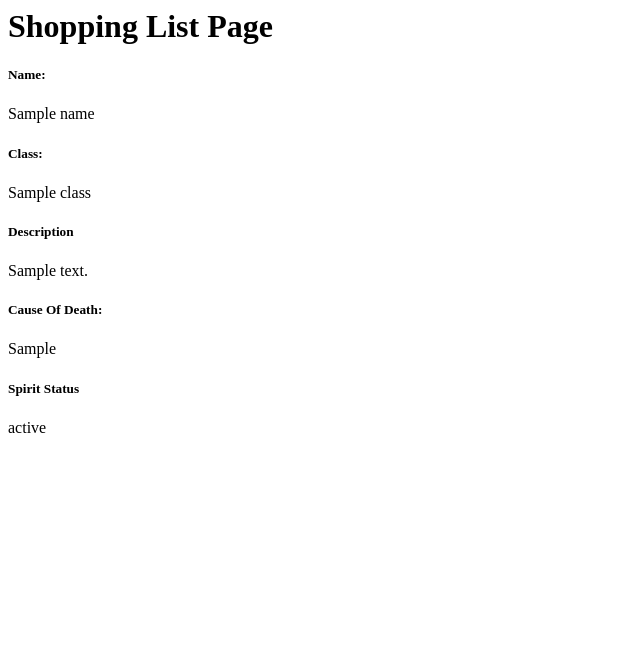
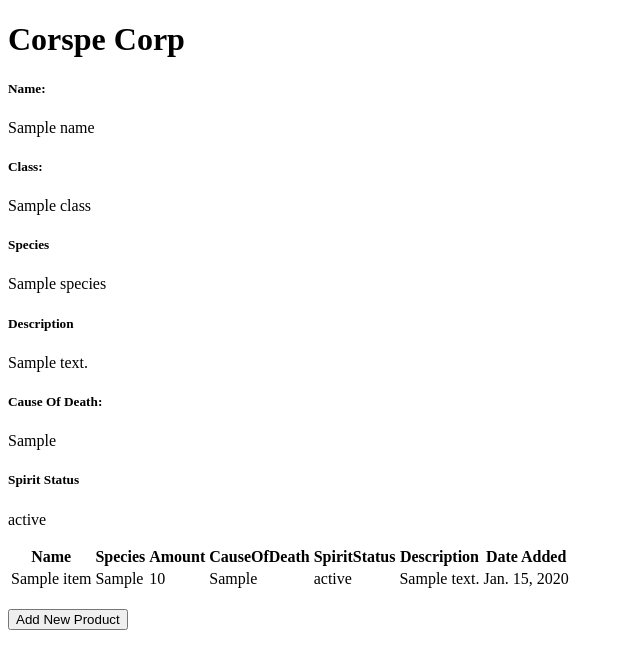
Before and after one commit to Hilmy224/shopping-list-TaskVersion, a Django app: template main/templates/main.html in a window 1280 px wide. Shown: the top 669 px of the page, without its empty margins (0-640 px from the left). Run offline with Django 4.2, Linux system fonts and the light colour scheme; tables that the repository leaves empty hold one stand-in row (values such as "Sample post"); the template is opened without the code that fills it: values that come from a table or form of the project are taken from there, most other values are stand-ins (such as "Sample title", 1, 10 or a date in 2020).

Commit message:
Coding side of Tugas 2 PBP done

```diff
--- a/Project_Hoard/settings.py
+++ b/Project_Hoard/settings.py
@@ -55,7 +55,7 @@ ROOT_URLCONF = 'Project_Hoard.urls'
 TEMPLATES = [
     {
         'BACKEND': 'django.template.backends.django.DjangoTemplates',
-        'DIRS': [],
+        'DIRS': [BASE_DIR / 'templates'],
         'APP_DIRS': True,
         'OPTIONS': {
             'context_processors': [
--- a/Project_Hoard/urls.py
+++ b/Project_Hoard/urls.py
@@ -19,5 +19,5 @@ from django.urls import path,include
 
 urlpatterns = [
     path('admin/', admin.site.urls),
-    path('main/', include('main.urls')),
+    path('', include('main.urls')),
 ]
--- a/main/models.py
+++ b/main/models.py
@@ -1,10 +1,12 @@
 from django.db import models
 
-# Create your models here.
+# Create your models here.date_added = models.DateField(auto_now_add=True)
 
 class Item(models.Model):
     name = models.CharField(max_length=255)
+    species=models.CharField(max_length=255,default="Uknown")
     amount = models.IntegerField()
+    spiritStatus=models.CharField(max_length=255,default="Uknown")
+    causeOfDeath=models.CharField(max_length=255,default="Uknown")
     description = models.TextField()
-    causeOfDeath=models.TextField()
-    spiritStatus=models.TextField()
+    date_added = models.DateField(auto_now_add=True)
--- /dev/null
+++ b/main/templates/base.html
@@ -0,0 +1,18 @@
+{% load static %}
+<!DOCTYPE html>
+<html lang="en">
+    <head>
+        <meta charset="UTF-8" />
+        <meta
+            name="viewport"
+            content="width=device-width, initial-scale=1.0"
+        />
+        {% block meta %}
+        {% endblock meta %}
+    </head>
+
+    <body>
+        {% block content %}
+        {% endblock content %}
+    </body>
+</html>
--- a/main/templates/main.html
+++ b/main/templates/main.html
@@ -1,12 +1,55 @@
-<h1>Shopping List Page</h1>
+{% extends 'base.html' %}
+
+
+{% block content %}
+    <h1>Corspe Corp</h1>
 
     <h5>Name: </h5>
     <p>{{ name }}</p> <!-- Ubahlah sesuai dengan nama kamu -->
     <h5>Class: </h5>
     <p>{{ class }}</p> <!-- Ubahlah sesuai dengan kelas kamu -->
+    <h5>Species </h5>
+    <p>{{species}}</p>
     <h5>Description</h5>
     <p>{{description}}</p>
     <h5>Cause Of Death: </h5>
     <p>{{causeOfDeath}}</p>
     <h5>Spirit Status </h5>
     <p>{{spiritStatus}}</p>
+
+    <table>
+        <tr>
+            <th>Name</th>
+            <th>Species</th>
+            <th>Amount</th>
+            <th>CauseOfDeath</th>
+            <th>SpiritStatus</th>
+            <th>Description</th>
+            <th>Date Added</th>
+        </tr>
+
+        {% comment %} Below is how to show the product data {% endcomment %}
+
+        {% for item in products %}
+            <tr>
+                <td>{{item.name}}</td>
+                <td>{{item.species}}</td>
+                <td>{{item.amount}}</td>
+                <td>{{item.causeOfDeath}}</td>
+                <td>{{item.spiritStatus}}</td>
+                <td>{{item.description}}</td>
+                <td>{{item.date_added}}</td>
+            </tr>
+        {% endfor %}
+    </table>
+
+    <br />
+
+    <a href="{% url 'main:create_product' %}">
+        <button>
+            Add New Product
+        </button>
+    </a>
+
+
+{% endblock content %}
--- a/main/urls.py
+++ b/main/urls.py
@@ -1,8 +1,13 @@
 from django.urls import path
-from main.views import show_main
+from main.views import show_main, create_product, show_xml,show_json,show_xml_by_id, show_json_by_id
 
 app_name = 'main'
 
 urlpatterns = [
     path('', show_main, name='show_main'),
+    path('create-product', create_product, name='create_product'),
+    path('xml/', show_xml, name='show_xml'),
+    path('json/', show_json, name='show_json'),
+    path('xml/<int:id>/', show_xml_by_id, name='show_xml_by_id'),
+    path('json/<int:id>/', show_json_by_id, name='show_json_by_id'),
 ]
```
Also changed, not shown: main/forms.py (added, +7 -0 lines), main/templates/create_product.html (added, +19 -0 lines), main/views.py (+38 -3 lines), main/migrations/0004_item_species.py (added), main/migrations/0005_rename_species_item_species.py (added), main/migrations/0006_alter_item_causeofdeath_alter_item_spiritstatus.py (added), main/migrations/0007_item_date_added.py (added). Lines whose indentation alone changed are shown as unchanged.
